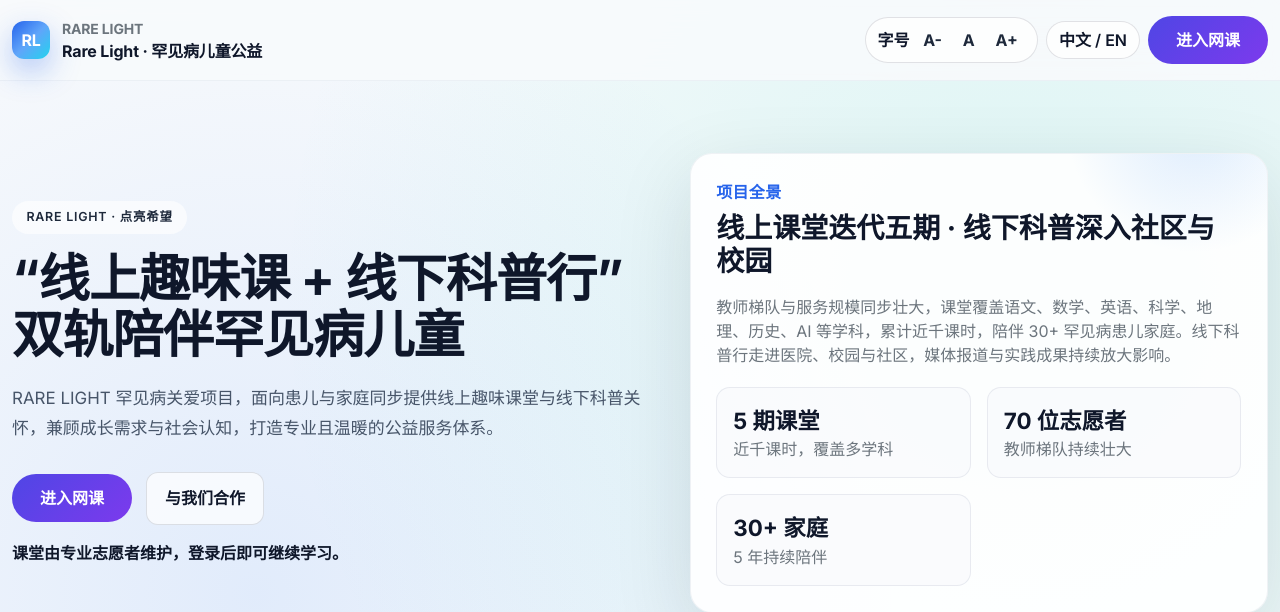
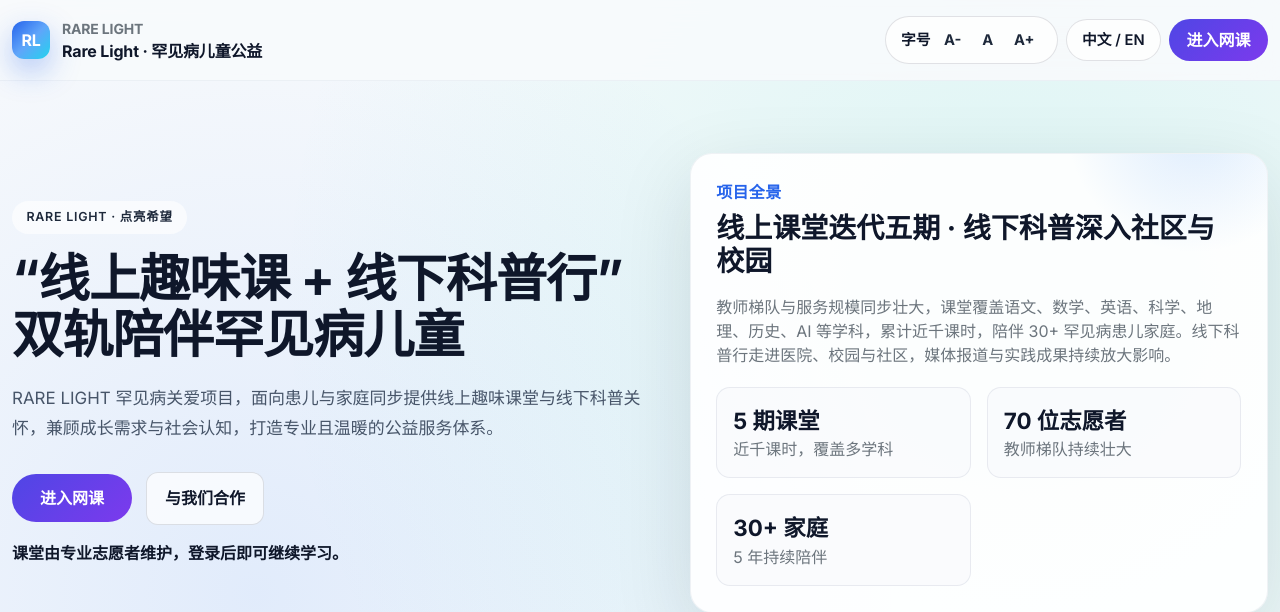
Before and after one commit to sx120609/dmd-web, a PHP site: page / in a window 1280 px wide. Shown: the top 612 px of the page. Run offline with PHP 8.4, Linux system fonts and the light colour scheme.

Commit message:
Update index.php

```diff
--- a/index.php
+++ b/index.php
@@ -150,12 +150,14 @@
             display: inline-flex;
             align-items: center;
             gap: 0.4rem;
-            padding: 0.4rem 0.75rem;
+            padding: 0.55rem 0.95rem;
             border-radius: 999px;
             border: 1px solid rgba(15, 23, 42, 0.12);
             background: rgba(255, 255, 255, 0.85);
             font-weight: 600;
             color: #0f172a;
+            font-size: 0.92rem;
+            min-height: 42px;
         }
 
         .font-toggle button {
@@ -165,6 +167,13 @@
             border-radius: 8px;
             font-weight: 700;
             color: #1e293b;
+        }
+
+        .nav-actions .primary-button {
+            padding: 0.55rem 1.1rem;
+            min-height: 42px;
+            display: inline-flex;
+            align-items: center;
         }
 
         .font-toggle button:hover,
@@ -588,7 +597,7 @@
                                 </div>
                                 <div>
                                     <label for="password" data-i18n="loginPassword">密码</label>
-                                    <input id="password" name="password" type="password" placeholder="请输入密码" required>
+                                    <input id="password" name="password" type="password" placeholder="请输入密码" required data-i18n="loginPassword">
                                 </div>
                                 <button type="submit" class="primary-button w-100" id="loginButton" data-i18n="loginButton">登录并进入课堂</button>
                                 <div class="message login-message" id="loginMessage" aria-live="polite" hidden></div>
```
